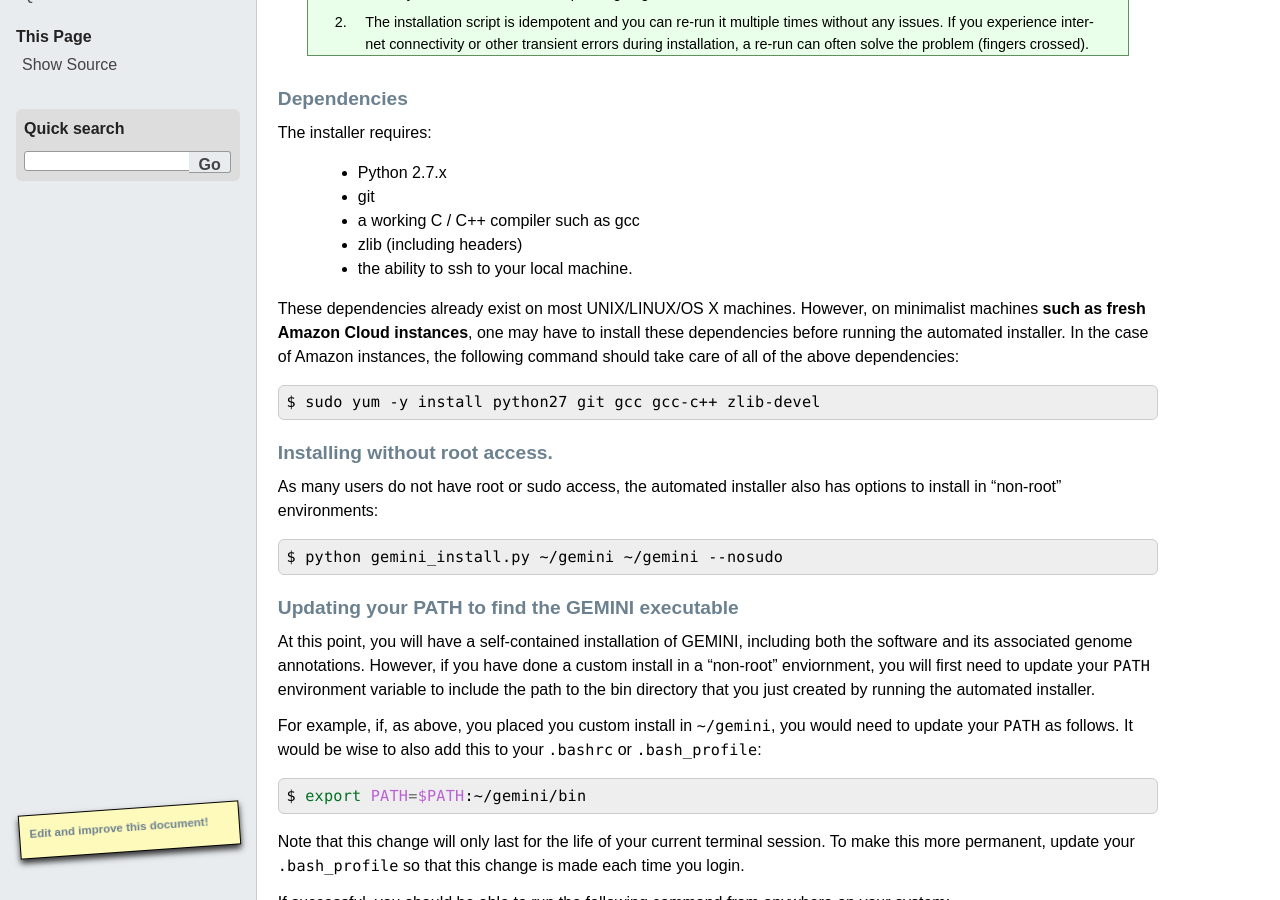
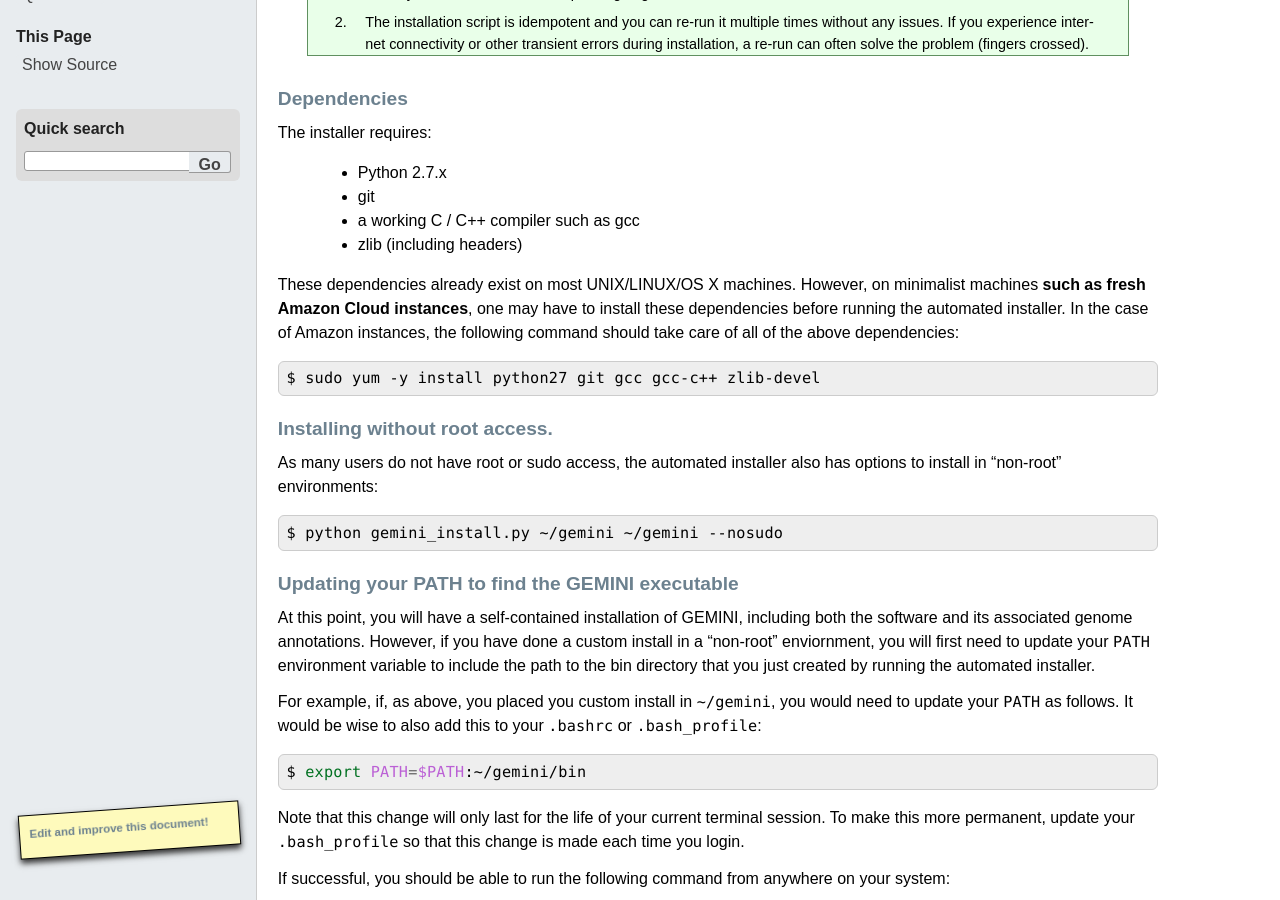
Before and after one commit to arq5x/gemini, a Sphinx documentation site: the page built from docs/content/installation.rst, in a window 1280 px wide and 900 px high, scrolled down 693 px. Built offline with Sphinx 7.4.7, drawn with Linux system fonts in a browser that asks for light colours; formulas are drawn with MathJax 3; pages that are not in the unit, such as notebooks, are missing from menus; comment, search, counter and statistics services are not loaded; the version number is read from the project's files by our own code.

Commit message:
Installation documentation fix: no longer requires ssh, all commands run locally

```diff
--- a/docs/content/installation.rst
+++ b/docs/content/installation.rst
@@ -52,7 +52,6 @@ The installer requires:
   - git
   - a working C / C++ compiler such as gcc
   - zlib (including headers)
-  - the ability to ssh to your local machine.
 
 These dependencies already exist on most UNIX/LINUX/OS X machines.  However,
 on minimalist machines **such as fresh Amazon Cloud instances**, one may have
```
